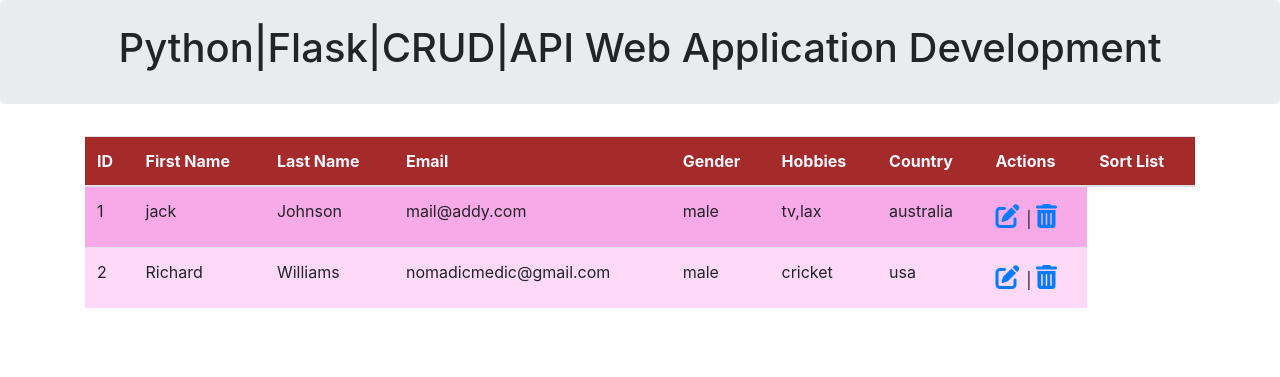
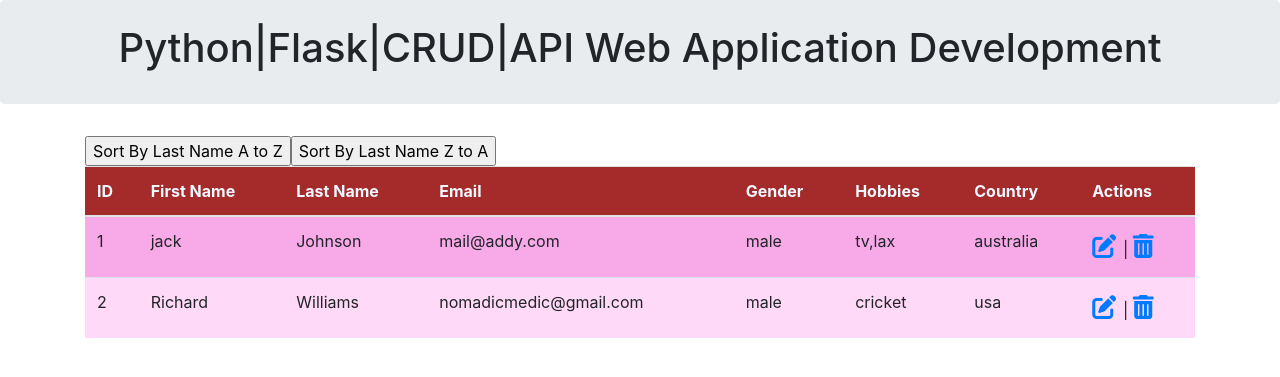
Before and after one commit to Rcw5atHood/TODO, a Flask app: page / in a window 1280 px wide. Shown: the part 56-433 px from the top of the page. Run offline with Flask 2, Linux system fonts and the light colour scheme; data comes from the database, SQL or seed files in the repository; some libraries are stand-ins or nearby versions.

Commit message:
Update datalist.html

```diff
--- a/templates/datalist.html
+++ b/templates/datalist.html
@@ -7,6 +7,10 @@
 
 <div class="container">
  <table class="table">
+   <form action="/" method="POST">
+    <input type="submit" name="AtoZ" value="Sort By Last Name A to Z"></input>
+    <input type="submit" name="ZtoA" value="Sort By Last Name Z to A"></input>
+</form>
      <thead style="background-color: brown;color: aliceblue;">
         <th>ID</th>
         <th>First Name</th>
@@ -16,7 +20,6 @@
         <th>Hobbies</th>
         <th>Country</th>
         <th>Actions</th>
-     <th>Sort List</th>
     </thead>
 
    <tbody>
```
